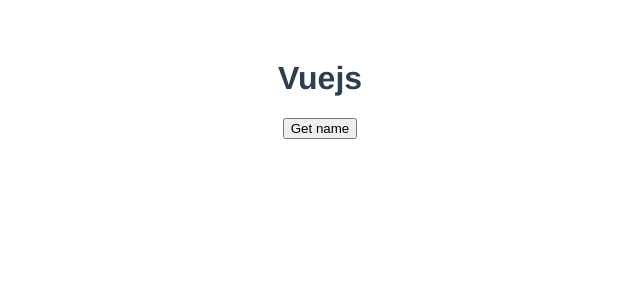
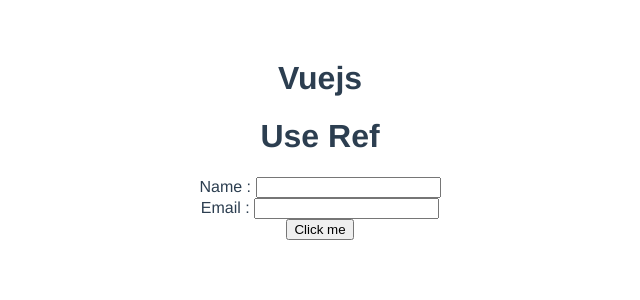
Before and after one commit to niravbhoi/vue-step-by-step, a Vue app: page / in a window 1280 px wide. Shown: the top 300 px of the page, without its empty margins (320-960 px from the left). Built offline with nearby package versions, Linux system fonts and the light colour scheme.

Commit message:
use of Ref

```diff
--- a/src/App.vue
+++ b/src/App.vue
@@ -12,7 +12,8 @@
     <!-- <UserList /> -->
     <!-- <HtmlBinding /> -->
     <!-- <ClassBinding /> -->
-    <UserData />
+    <!-- <UserData /> -->
+    <UseRef />
 </template>
 
 <script>
@@ -27,7 +28,8 @@
 // import UserList from './components/UserList.vue'
 // import HtmlBinding from './components/HtmlBinding.vue'
 // import ClassBinding from './components/ClassBinding.vue'
-import UserData from './components/UserData.vue'
+// import UserData from './components/UserData.vue'
+import UseRef from './components/UseRef.vue'
 
 export default {
     name: 'App',
@@ -47,7 +49,8 @@
         // UserList,
         // HtmlBinding,
         // ClassBinding,
-        UserData,
+        // UserData,
+        UseRef,
     }
 }
 </script>
--- /dev/null
+++ b/src/components/UseRef.vue
@@ -0,0 +1,36 @@
+<template>
+    <h1>Use Ref</h1>
+    <label for="">Name : </label>
+    <input type="text" ref="name"><br/>
+    <label for="">Email : </label>
+    <input type="text" ref="email"><br/>
+    <button v-on:click="getData()">Click me</button>
+</template>
+<script>
+export default {
+    name : "UseRef",
+    data(){
+        return{
+
+        }
+    },
+    methods:{
+        getData(){
+            let name = this.$refs.name.value
+            let email = this.$refs.email.value
+            console.log(name);
+            if(!name){
+                this.$refs.name.focus();
+                this.$refs.name.style.color = "red";
+            }else if(!email){
+                this.$refs.email.focus();
+                this.$refs.email.style.color = "red";
+            }else{
+                this.$refs.name.style.color = "green";
+                this.$refs.email.style.color = "green";
+            }
+
+        }
+    }
+}
+</script>
```
